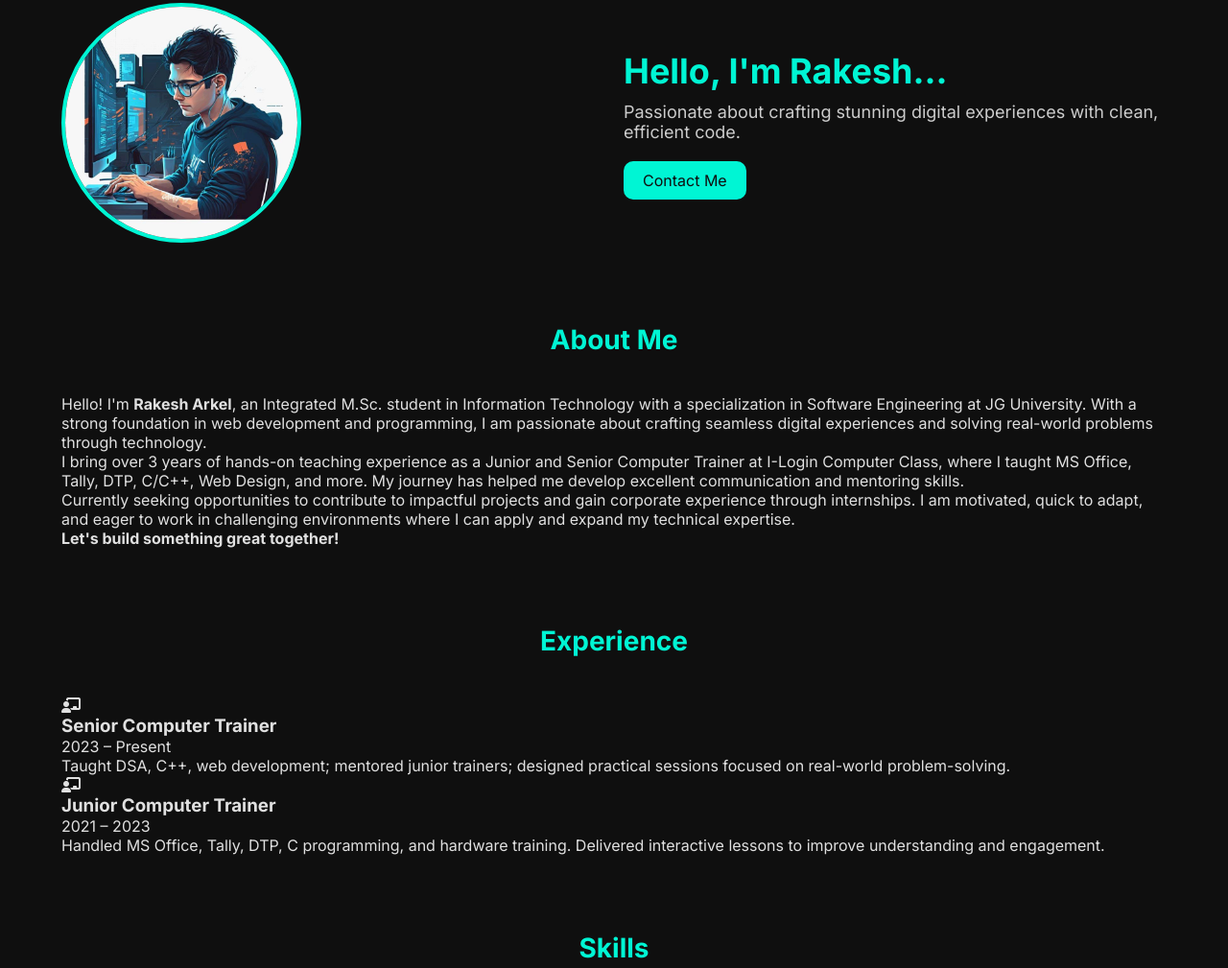
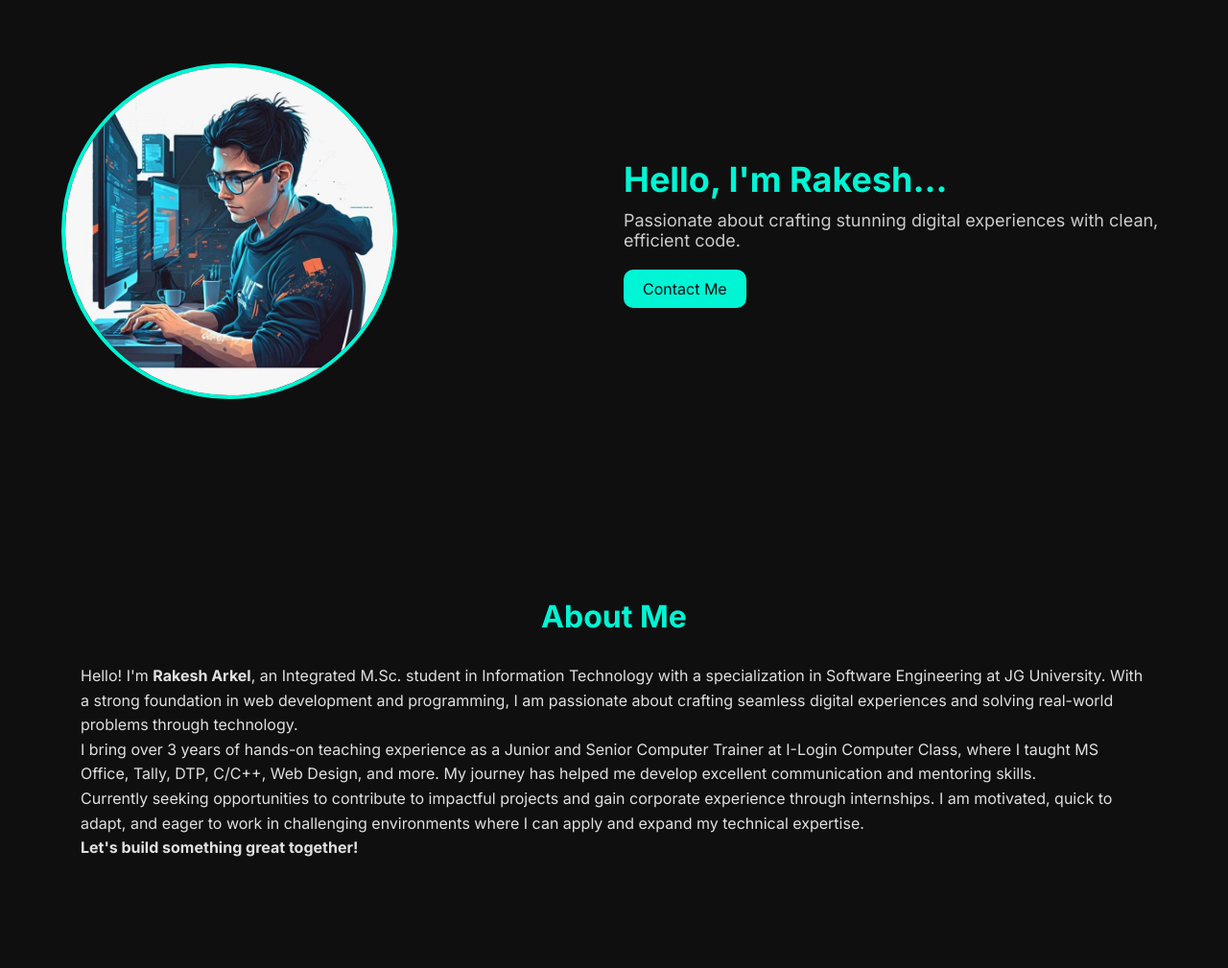
Before and after one commit to rakesharkel/Portfolio, a plain HTML site: page index.html in a window 1280 px wide. Shown: the part 171-1180 px from the top of the page at 96% size. Drawn offline with nearby package versions, Linux system fonts and the light colour scheme.

Commit message:
Update style.css

```diff
--- a/assets/css/style.css
+++ b/assets/css/style.css
@@ -79,6 +79,7 @@ nav a:hover::after {
 }
 
 .hero {
+  height: 60vh;
   display: grid;
   grid-template-columns: repeat(auto-fit, minmax(300px, 1fr));
   gap: 20px;
@@ -86,8 +87,8 @@ nav a:hover::after {
 }
 
 .hero img {
-  width: 250px;
-  height: 250px;
+  width: 350px;
+  height: 350px;
   border-radius: 50%;
   object-fit: cover;
   border: 4px solid #00f5d4;
@@ -114,6 +115,110 @@ nav a:hover::after {
   border-radius: 10px;
   cursor: pointer;
   margin-top: 20px;
+}
+
+.about {
+  padding: 60px 20px;
+  text-align: center;
+}
+
+.about h2 {
+  font-size: 2rem;
+  margin-bottom: 30px;
+}
+
+.about-content {
+  display: flex;
+  flex-direction: column;
+  align-items: center;
+  max-width: 1200px;
+  margin: auto;
+}
+
+.about-img {
+  width: 180px;
+  height: 180px;
+  border-radius: 50%;
+  object-fit: cover;
+  margin-bottom: 20px;
+  box-shadow: 0 4px 10px rgba(0, 0, 0, 0.1);
+}
+
+.about-text {
+  text-align: left;
+  font-size: 1rem;
+  line-height: 1.6;
+}
+
+@media (min-width: 768px) {
+  .about-content {
+    flex-direction: row;
+    gap: 40px;
+  }
+
+  .about-img {
+    margin-bottom: 0;
+  }
+
+  .about-text {
+    text-align: left;
+  }
+}
+
+.experience-section {
+  padding: 80px 20px;
+}
+
+.section-title {
+  font-size: 2rem;
+  margin-bottom: 50px;
+  position: relative;
+}
+
+.timeline {
+  position: relative;
+  max-width: 900px;
+  margin: auto;
+  padding-left: 20px;
+  border-left: 4px solid #00f5d4;
+}
+
+.timeline-item {
+  position: relative;
+  margin-bottom: 40px;
+  padding-left: 40px;
+}
+
+.timeline-icon {
+  position: absolute;
+  left: -35px;
+  top: 0;
+  background-color: #00f5d4;
+  color: #0f0f0f;
+  width: 30px;
+  height: 30px;
+  border-radius: 50%;
+  display: flex;
+  align-items: center;
+  justify-content: center;
+  font-size: 14px;
+}
+
+.timeline-content h3 {
+  color: #f0db4f;
+  font-size: 1.4rem;
+  margin: 0;
+}
+
+.timeline-date {
+  font-size: 0.9rem;
+  display: block;
+  margin-bottom: 10px;
+}
+
+.timeline-content p {
+  font-size: 1rem;
+  line-height: 1.6;
 }
 
 section {
@@ -173,16 +278,45 @@ h2 {
 }
 
 /* Icon colors */
-.fa-html5 { color: #e44d26; }
-.fa-css3-alt { color: #264de4; }
-.fa-js { color: #f0db4f; }
-.fa-php { color: #8892be; }
-.fa-database { color: #4db33d; }
-.fa-bootstrap { color: #7952b3; }
-.fa-code { color: #5e5e5e; }
-.fa-laptop-code { color: #3e8e41; }
-.fa-java { color: #007396; }
-.fa-hashtag { color: #68217a; }
+.fa-html5 {
+  color: #e44d26;
+}
+
+.fa-css3-alt {
+  color: #264de4;
+}
+
+.fa-js {
+  color: #f0db4f;
+}
+
+.fa-php {
+  color: #8892be;
+}
+
+.fa-database {
+  color: #4db33d;
+}
+
+.fa-bootstrap {
+  color: #7952b3;
+}
+
+.fa-code {
+  color: #5e5e5e;
+}
+
+.fa-laptop-code {
+  color: #3e8e41;
+}
+
+.fa-java {
+  color: #007396;
+}
+
+.fa-hashtag {
+  color: #68217a;
+}
 
 
 
```
